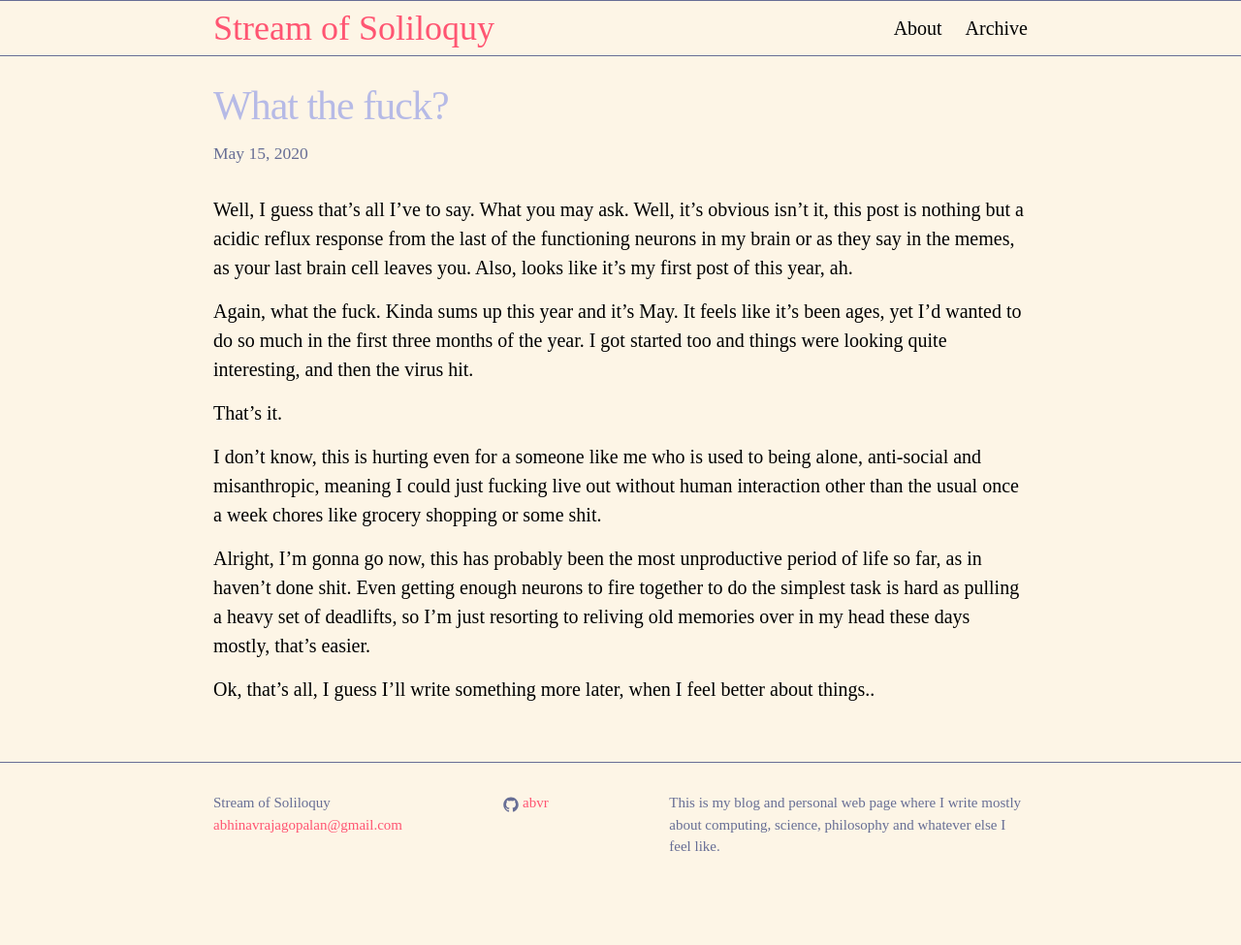
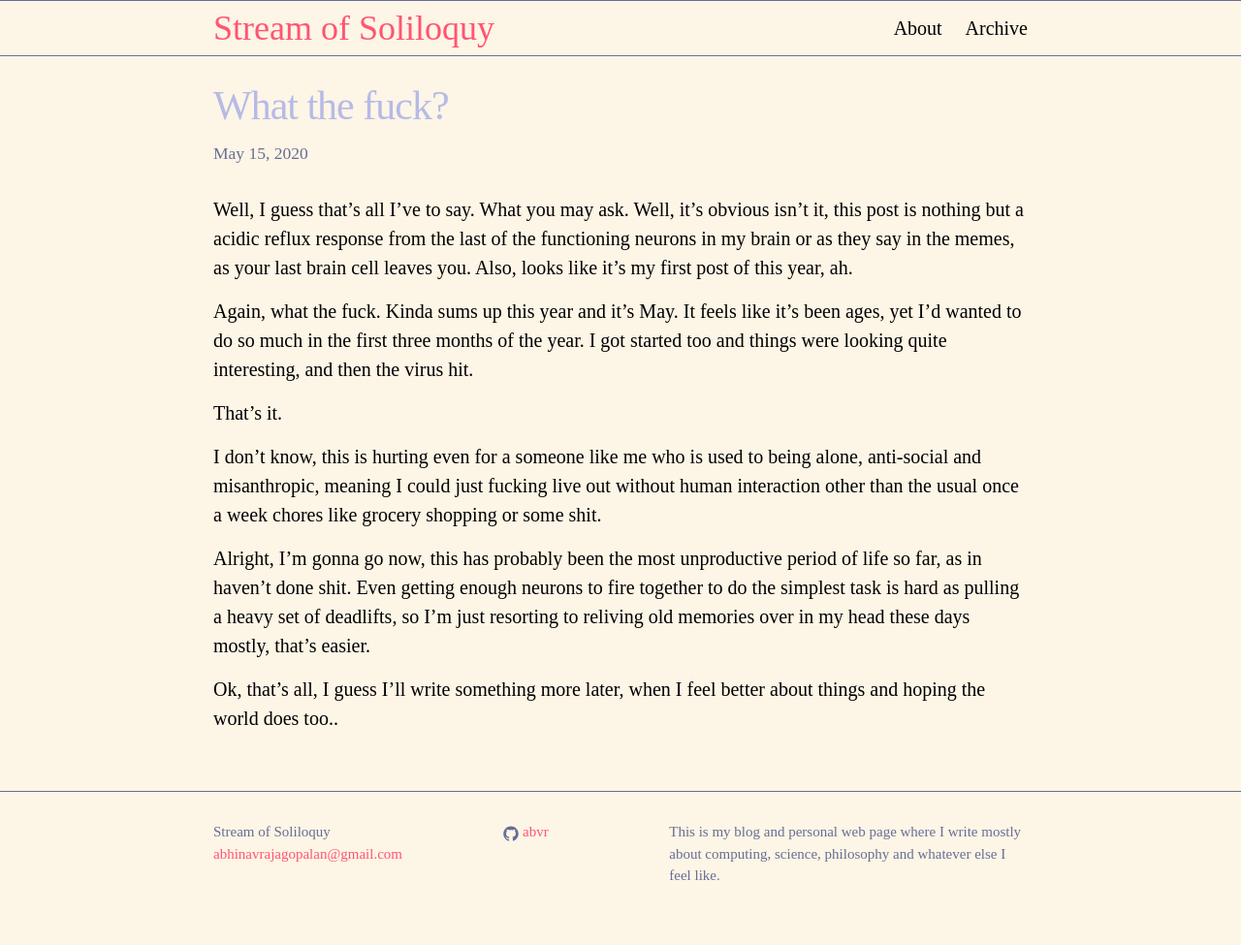
Before and after one commit to abvr/abvr.github.io, a Jekyll site: the page built from _posts/2020-05-15-wtf.md, in a window 1280 px wide. Shown: the whole page at 97% size. Built offline with Jekyll 4.4.1, drawn with Linux system fonts in a browser that asks for light colours; before the commit the page ends 945 px from its top, so only the background shows below that.

Commit message:
add wtf post

```diff
--- a/_posts/2020-05-15-wtf.md
+++ b/_posts/2020-05-15-wtf.md
@@ -12,4 +12,4 @@
 
 Alright, I'm gonna go now, this has probably been the most unproductive period of life so far, as in haven't done shit. Even getting enough neurons to fire together to do the simplest task is hard as pulling a heavy set of deadlifts, so I'm just resorting to reliving old memories over in my head these days mostly, that's easier.
 
-Ok, that's all, I guess I'll write something more later, when I feel better about things..
+Ok, that's all, I guess I'll write something more later, when I feel better about things and hoping the world does too..
```
